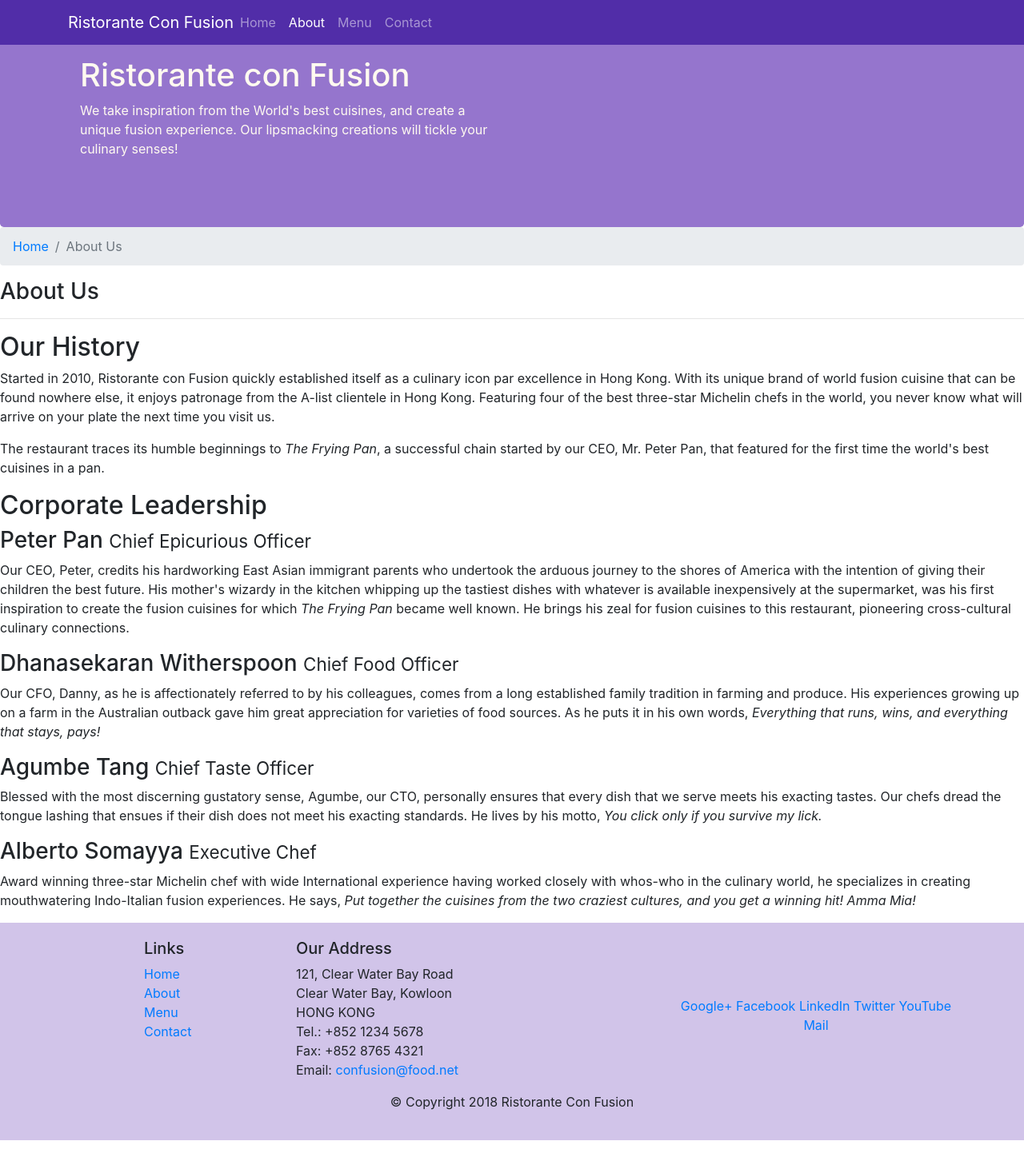
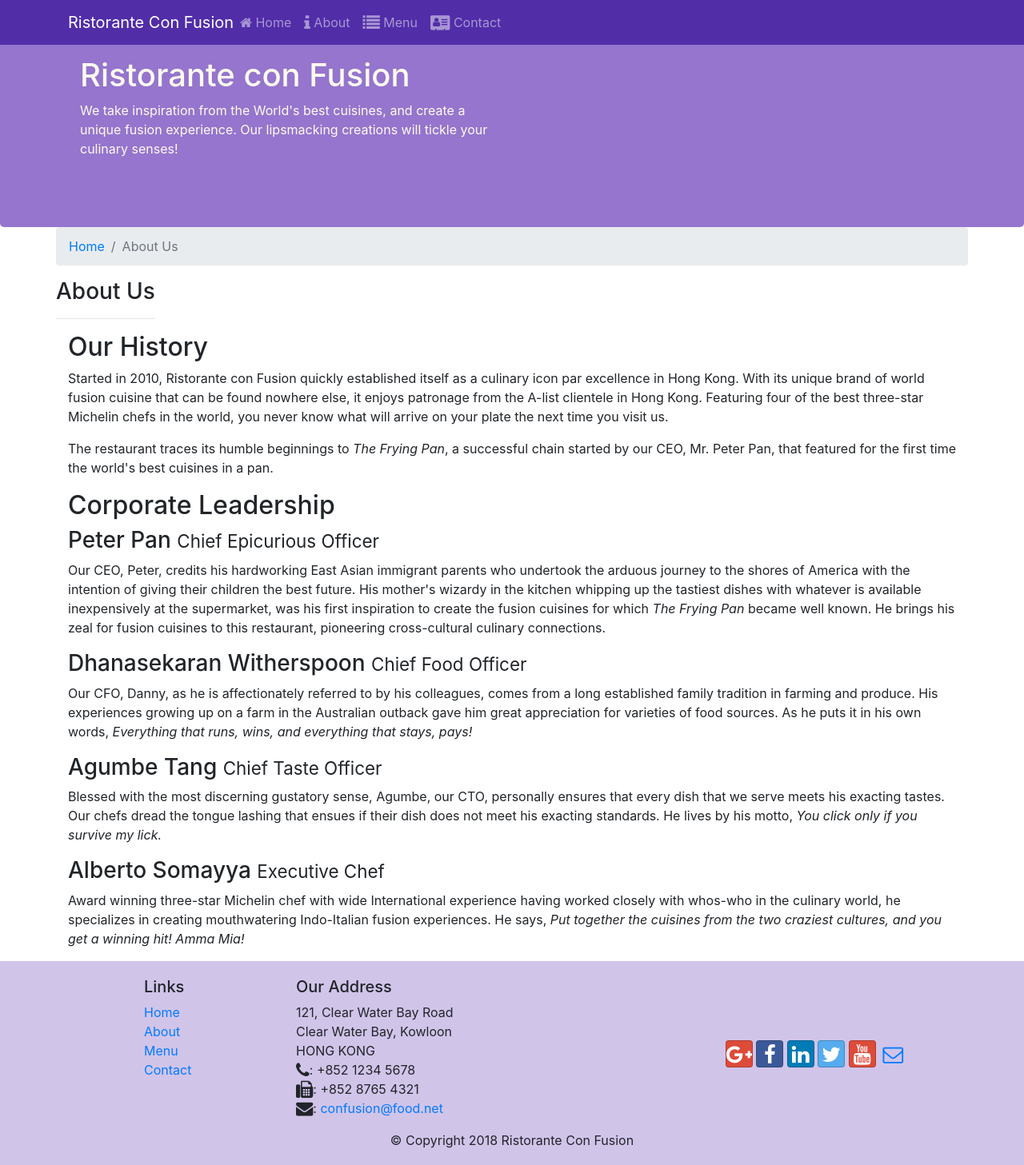
Before and after one commit to dhighlord/conFusion, a website: page aboutus.html in a window 1280 px wide. Shown: the whole page at 80% size. Before the commit the page ends 1426 px from the top, so only its background shows below. Drawn offline with nearby package versions, Linux system fonts and the light colour scheme.

Commit message:
Icon fonts added

```diff
--- a/aboutus.html
+++ b/aboutus.html
@@ -9,6 +9,8 @@
 
     <!-- Bootstrap CSS -->
     <link rel="stylesheet" href="node_modules/bootstrap/dist/css/bootstrap.min.css">
+    <link rel="stylesheet" href="node_modules/font-awesome/css/font-awesome.min.css">
+    <link rel="stylesheet" href="node_modules/bootstrap-social/bootstrap-social.css">
     <link rel="stylesheet" href="css/styles.css">
     <title>Ristorante Con Fusion: About Us</title>
 
@@ -24,10 +26,10 @@
             <a class="navbar-brand mr-auto" href="./index.html">Ristorante Con Fusion</a>
             <div class="collapse navbar-collapse" id="Navbar">
                 <ul class="navbar-nav mr-auto">
-                    <li class="nav-item"><a class="nav-link" href="./index.html">Home</a></li>
-                    <li class="nav-item active"><a class="nav-link" href="#">About</a></li>
-                    <li class="nav-item"><a class="nav-link" href="#">Menu</a></li>
-                    <li class="nav-item"><a class="nav-link" href="#">Contact</a></li>
+                    <li class="nav-item"><a class="nav-link" href="./index.html"><span class="fa fa-home"></span> Home</a></li>
+                    <li class="nav-item"><a class="nav-link" href="#"><span class="fa fa-info fa-lg"></span> About</a></li>
+                    <li class="nav-item"><a class="nav-link" href="#"><span class="fa fa-list fa-lg"></span> Menu</a></li>
+                    <li class="nav-item"><a class="nav-link" href="#"><span class="fa fa-address-card fa-lg"></span> Contact</a></li>
                 </ul>
             </div>
         </div>
@@ -46,8 +48,8 @@
         </div>
     </header>
 
-    <div>
-        <div>
+    <div class="container">
+        <div class="row">
             <ol class="col-12 breadcrumb">
                 <li class="breadcrumb-item"><a href="./index.html">Home</a></li>
                 <li class="breadcrumb-item active">About Us</li>
@@ -100,22 +102,22 @@
                 <div class="col-7 col-sm-5">
                     <h5>Our Address</h5>
                     <address>
-		              121, Clear Water Bay Road<br>
-		              Clear Water Bay, Kowloon<br>
-		              HONG KONG<br>
-		              Tel.: +852 1234 5678<br>
-		              Fax: +852 8765 4321<br>
-		              Email: <a href="mailto:confusion@food.net">confusion@food.net</a>
-		           </address>
+                        121, Clear Water Bay Road<br>
+                        Clear Water Bay, Kowloon<br>
+                        HONG KONG<br>
+                        <i class="fa fa-phone fa-lg"></i>: +852 1234 5678<br>
+                        <i class="fa fa-fax fa-lg"></i>: +852 8765 4321<br>
+                        <i class="fa fa-envelope fa-lg"></i>: <a href="mailto:confusion@food.net">confusion@food.net</a>
+                    </address>
                 </div>
                 <div class="col-12 col-sm-4 align-self-center">
                     <div class="text-center">
-                        <a href="http://google.com/+">Google+</a>
-                        <a href="http://www.facebook.com/profile.php?id=">Facebook</a>
-                        <a href="http://www.linkedin.com/in/">LinkedIn</a>
-                        <a href="http://twitter.com/">Twitter</a>
-                        <a href="http://youtube.com/">YouTube</a>
-                        <a href="mailto:">Mail</a>
+                        <a class="btn btn-social-icon btn-google" href="http://google.com/+"><i class="fa fa-google-plus fa-lg"></i></a>
+                        <a class="btn btn-social-icon btn-facebook" href="http://www.facebook.com/profile.php?id="><i class="fa fa-facebook fa-lg"></i></a>
+                        <a class="btn btn-social-icon btn-linkedin" href="http://www.linkedin.com/in/"><i class="fa fa-linkedin fa-lg"></i></a>
+                        <a class="btn btn-social-icon btn-twitter" href="http://twitter.com/"><i class="fa fa-twitter fa-lg"></i></a>
+                        <a class="btn btn-social-icon btn-google" href="http://youtube.com/"><i class="fa fa-youtube fa-lg"></i></a>
+                        <a class="btn btn-social-icon" href="mailto:"><i class="fa fa-envelope-o fa-lg"></i></a>
                     </div>
                 </div>
            </div>
--- a/package.json
+++ b/package.json
@@ -15,6 +15,8 @@
   },
   "dependencies": {
     "bootstrap": "^4.0.0",
+    "bootstrap-social": "^5.1.1",
+    "font-awesome": "^4.7.0",
     "jquery": "^3.3.1",
     "popper.js": "^1.12.9"
   }
```
Also changed, not shown: index.html (+15 -13 lines), 1 other file.
